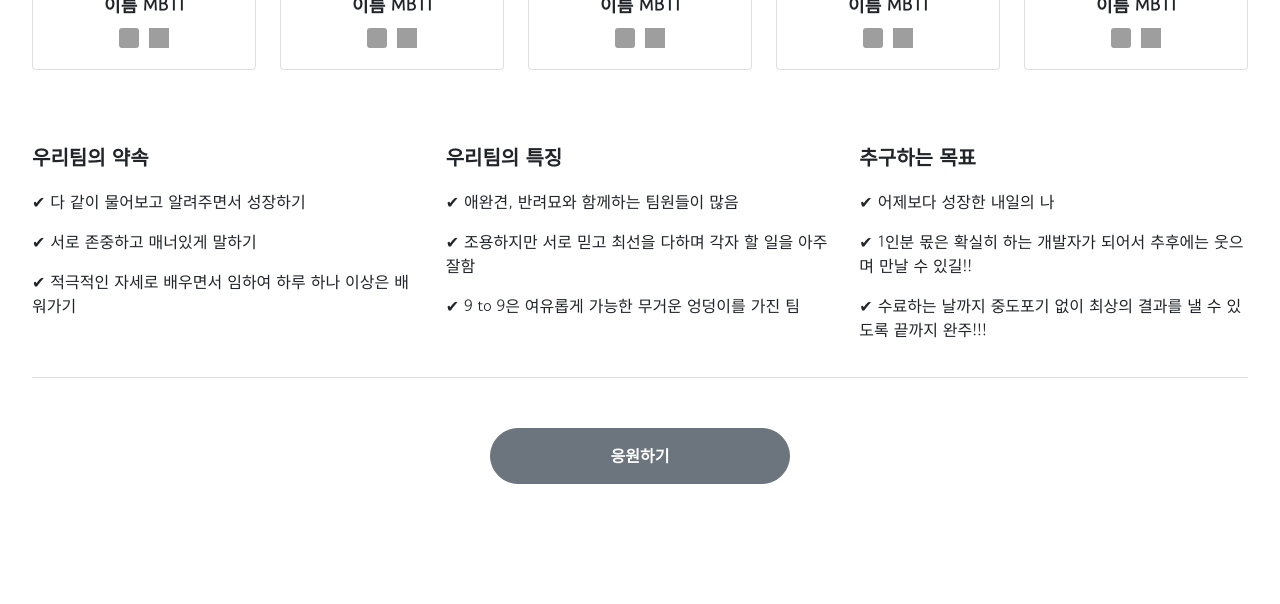
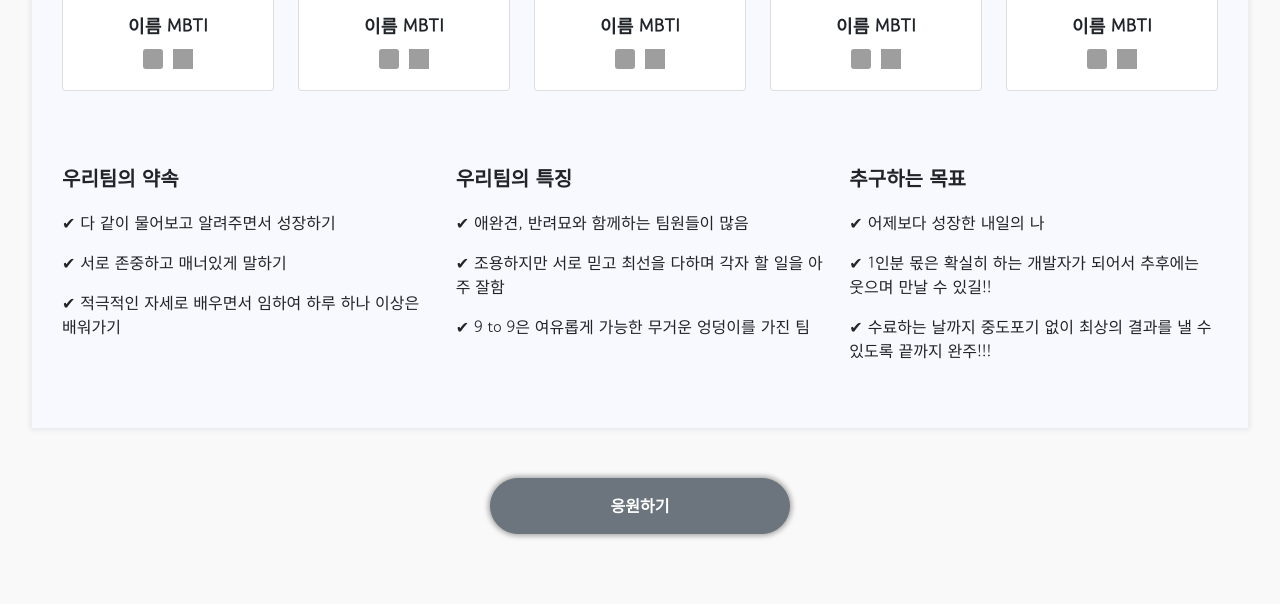
Before and after one commit to ljwon1203/mini-project, a Flask app: page / in a window 1280 px wide. Shown: the part 613-1217 px from the top of the page. Before the commit the page ends 1097 px from the top, so only its background shows below. Run offline with Flask 2, Linux system fonts and the light colour scheme; data that the repository does not hold is empty; grey boxes are pictures that could not be loaded.

Commit message:
index, seowoo 모두 내용과 방명록 누르기 부분을 구분하기 위해 그림자 효과 추가

```diff
--- a/templates/index.html
+++ b/templates/index.html
@@ -20,13 +20,17 @@
         font-family: 'Gowun Dodum', sans-serif;
     }
 
+    body {
+        background-color: #f9f9f9;
+    }
+
     .top {
         width: 102;
         height: 235px;
         place-items: center;
         background-color: #fbfbfb;
 
-        background-image: linear-gradient(0deg, rgba(0, 0, 0, 0.3), rgba(0, 0, 0, 0.3)), url("/static/완성.gif");
+        background-image: linear-gradient(0deg, rgba(0, 0, 0, 0.1), rgba(0, 0, 0, 0.1)), url("/static/완성.gif");
         background-size: contain;
         background-repeat: no-repeat;
         background-position: center;
@@ -36,7 +40,9 @@
         width: 95%;
         max-width: 1550px;
         margin: 30px auto 50px auto;
-
+        box-shadow: 0px 0px 5px 2px #e5e8ea;
+        background-color: ghostwhite;
+        padding: 30px;
         display: flex;
         flex-direction: column;
         justify-content: center;
@@ -60,7 +66,6 @@
         margin-top: 20px;
         padding-top: 30px;
         padding-bottom: 20px;
-        border-bottom: 1px solid #dbdbdb;
     }
 
     .team h5 {
@@ -113,7 +118,7 @@
         display: block;
         padding: 15px;
         border-radius: 50px;
-
+        box-shadow: 0px 0px 5px 2px darkgray;
         font-weight: bold;
     }
 
@@ -121,7 +126,7 @@
         width: 95%;
         max-width: 700px;
         margin: auto auto 40px auto;
-        box-shadow: 0px 0px 3px 0px black;
+        box-shadow: 0px 0px 7px 3px #e5e8ea;
         padding: 25px;
 
         display: none;
@@ -162,6 +167,8 @@
             display: block;
         }
     }
+
+
 </style>
 <script>
     $(document).ready(function () {
--- a/templates/members/seowoo.html
+++ b/templates/members/seowoo.html
@@ -24,7 +24,7 @@
         width: 100%;
         height: 250px;
         color: white;
-        background-image: linear-gradient(0deg, rgba(0, 0, 0, 0.4), rgba(0, 0, 0, 0.4)), url("https://mblogthumb-phinf.pstatic.net/MjAyMTA5MTFfMTgw/MDAxNjMxMzU5NDI1MDY0.IM30cafcGBMd1lJVRaDlfa7KaqTRa0mIpA-sq6WBP9Mg.UsrZ_-HgeMJE8jHAm7RqZR4ZgykfQdXNrMTnOClZoyQg.GIF.studygir/776e5r7_%2843%29.gif?type=w2");
+        background-image: linear-gradient(0deg, rgba(0, 0, 0, 0.3), rgba(0, 0, 0, 0.3)), url("https://mblogthumb-phinf.pstatic.net/MjAyMTA5MTFfMTgw/MDAxNjMxMzU5NDI1MDY0.IM30cafcGBMd1lJVRaDlfa7KaqTRa0mIpA-sq6WBP9Mg.UsrZ_-HgeMJE8jHAm7RqZR4ZgykfQdXNrMTnOClZoyQg.GIF.studygir/776e5r7_%2843%29.gif?type=w2");
         background-size: cover;
         background-position: center;
 
@@ -42,7 +42,7 @@
         width: 95%;
         max-width: 950px;
         height: 12%;
-        margin: 30px auto;
+        margin: 40px auto 50px auto;
         display: grid;
         grid-template-columns: 200px 1fr;
         box-shadow: 0px 0px 14px 7px #e5e8ea;
@@ -148,8 +148,8 @@
         display: block;
         padding: 15px;
         border-radius: 20px;
-
         font-weight: bold;
+        box-shadow: 0px 0px 5px 2px darkgray;
     }
 
     @media (max-width: 580px) {
```
